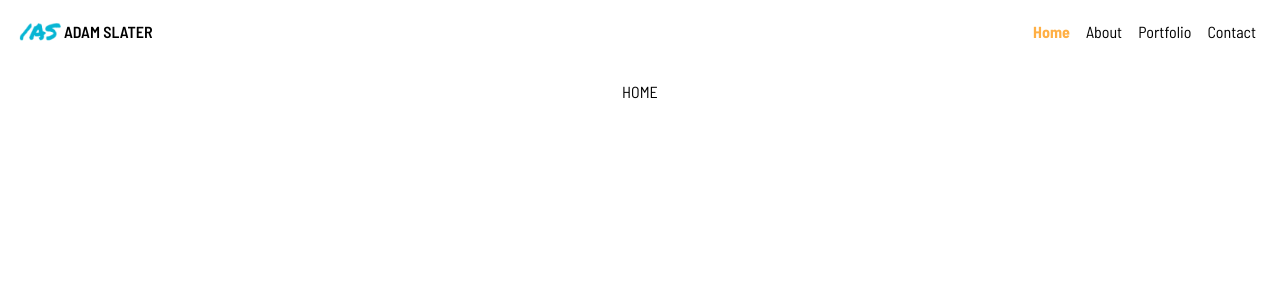
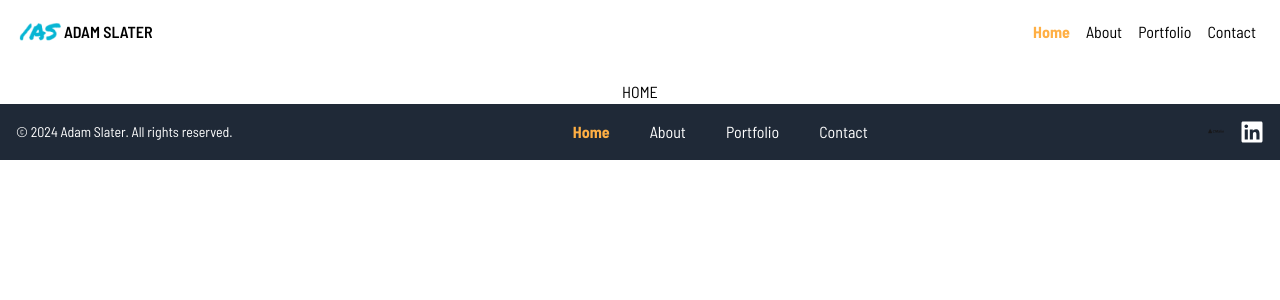
Before and after one commit to slaterwebdev/portfolio, a React (Vite) app: page / in a window 1280 px wide. Shown: the top 300 px of the page. Built offline with nearby package versions, Linux system fonts and the light colour scheme; a web font is replaced by a local one.

Commit message:
created reusable footer component and a global constants file

```diff
--- a/package.json
+++ b/package.json
@@ -10,7 +10,7 @@
     "preview": "vite preview"
   },
   "dependencies": {
-    "devicons": "^1.8.0",
+    "devicon": "^2.16.0",
     "react": "^18.3.1",
     "react-dom": "^18.3.1",
     "react-icons": "^5.4.0",
--- a/src/App.tsx
+++ b/src/App.tsx
@@ -1,7 +1,7 @@
 import { Suspense } from "react";
 import { BrowserRouter, Routes } from "react-router-dom";
 import { navLinks, routes } from "@/utils/router";
-import { Navbar } from "@/components/layout/Navbar";
+import { Navbar, Footer } from "@/components";
 import logo from "@/assets/logo.png";
 
 function App() {
@@ -11,6 +11,7 @@ function App() {
         <div className="flex items-center flex-col overflow-x-hidden px-4">
           <Navbar navLinks={navLinks} title="ADAM SLATER" logo={logo} />
           <Routes>{routes}</Routes>
+          <Footer navLinks={navLinks} />
         </div>
       </Suspense>
     </BrowserRouter>
--- /dev/null
+++ b/src/components/index.ts
@@ -0,0 +1,2 @@
+export { Footer } from "./layout/Footer";
+export { Navbar } from "./layout/Navbar";
--- /dev/null
+++ b/src/components/layout/Footer.tsx
@@ -0,0 +1,46 @@
+import { githubURL, linkedinURL } from "@/utils/constants";
+import { getIcon } from "@/utils/iconMapper";
+import { ReactNode } from "react";
+
+type FooterProps = {
+  navLinks: Array<ReactNode>;
+};
+
+const currentYear = new Date().getFullYear();
+
+const socialLinks = [
+  {
+    href: githubURL,
+    icon: getIcon("github"),
+  },
+  {
+    href: linkedinURL,
+    icon: getIcon("linkedin"),
+  },
+];
+
+export const Footer = ({ navLinks }: FooterProps) => (
+  <footer className="bg-gray-800 text-white p-4 w-screen">
+    <div className="mx-auto max-w-screen-xl flex flex-col justify-between items-center sm:flex-row gap-4">
+      <p className="text-sm">
+        &copy; {currentYear} Adam Slater. All rights reserved.
+      </p>
+
+      <nav className="flex gap-6">{navLinks}</nav>
+
+      <div className="flex gap-4">
+        {socialLinks.map(({ href, icon }, index) => (
+          <a
+            key={index}
+            href={href}
+            target="_blank"
+            rel="noopener noreferrer"
+            className="hover:text-primary focus:outline focus:outline-2 focus:outline-primary"
+          >
+            {icon}
+          </a>
+        ))}
+      </div>
+    </div>
+  </footer>
+);
--- /dev/null
+++ b/src/utils/constants.tsx
@@ -0,0 +1,3 @@
+//FOOTER
+export const linkedinURL = "https://www.linkedin.com/in/adam-slater-web-dev/";
+export const githubURL = "https://github.com/slaterwebdev"
```
Also changed, not shown: 1 other file (tests, documents, lock files or other folders).
